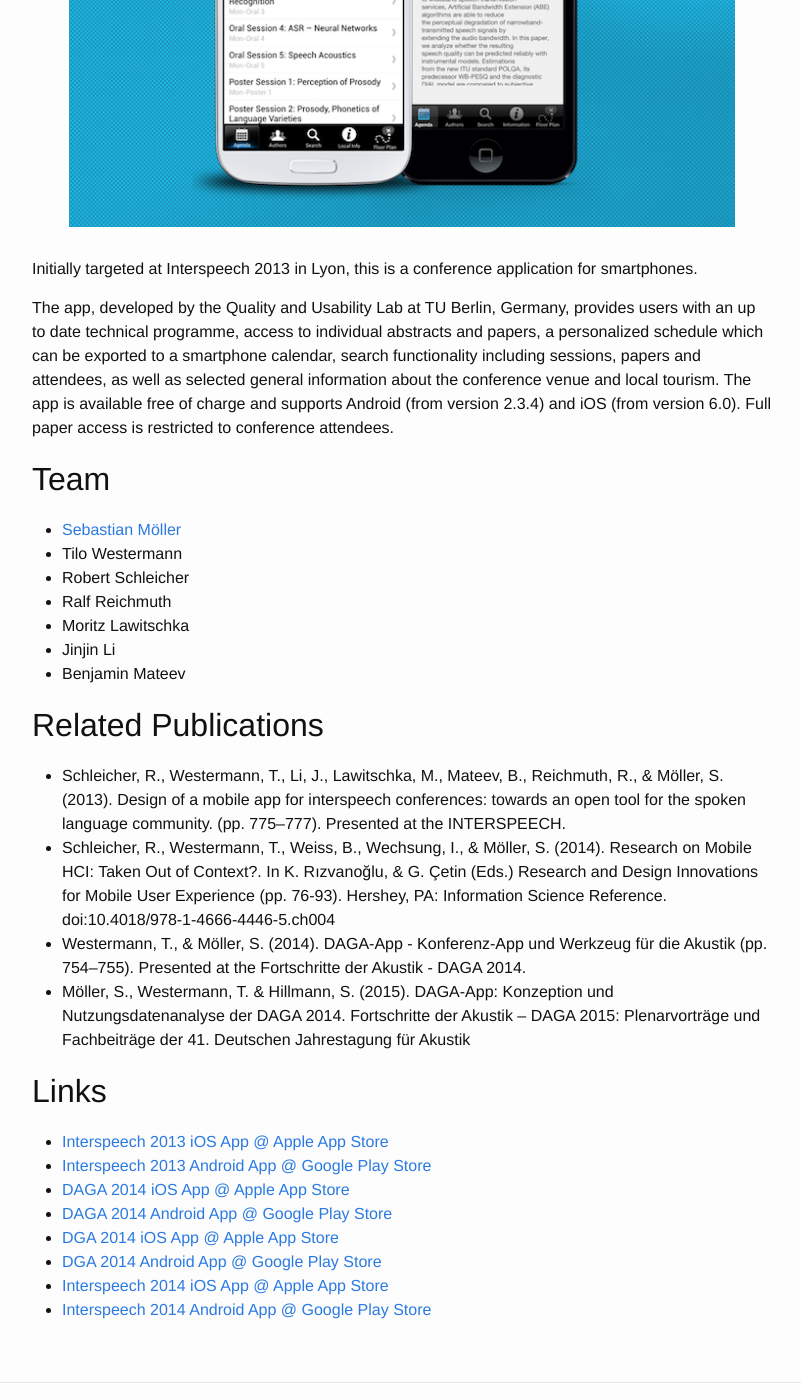
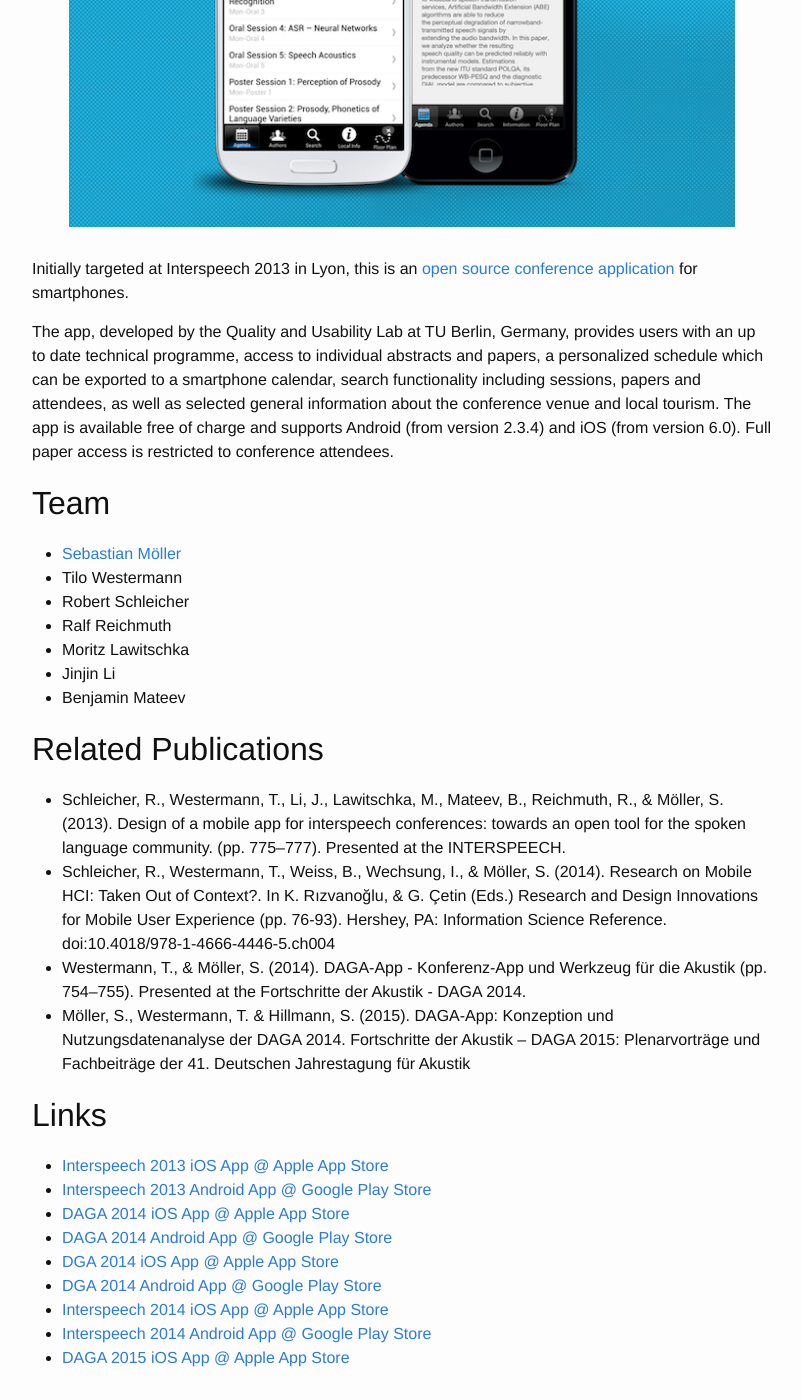
Before and after one commit to tilowestermann/tilowestermann.github.io, a Jekyll site: the page built from QUe.md, in a window 1280 px wide and 1400 px high, scrolled down 392 px. Shown: the whole window, without its empty margins (238-1039 px from the left). Built offline with Jekyll 4.4.1, drawn with Linux system fonts in a browser that asks for light colours.

Commit message:
[QUe] added DAGA 2015 iOS link and link to QUe on Github

```diff
--- a/QUe.md
+++ b/QUe.md
@@ -24,8 +24,9 @@
  - {href: "https://play.google.com/store/apps/details?id=de.qu.dga2014", title: "DGA 2014 Android App @ Google Play Store"}
  - {href: "https://itunes.apple.com/us/app/interspeech-2014/id913928369?mt=8", title: "Interspeech 2014 iOS App @ Apple App Store"}
  - {href: "https://play.google.com/store/apps/details?id=de.tel.quenference.activities", title: "Interspeech 2014 Android App @ Google Play Store"}
+ - {href: "https://itunes.apple.com/us/app/daga-2015/id964465420?mt=8", title: "DAGA 2015 iOS App @ Apple App Store"}
 ---
 
-Initially targeted at Interspeech 2013 in Lyon, this is a conference application for smartphones.
+Initially targeted at Interspeech 2013 in Lyon, this is an [open source conference application](http://qulab.github.io/Que/) for smartphones.
 
 The app, developed by the Quality and Usability Lab at TU Berlin, Germany, provides users with an up to date technical programme, access to individual abstracts and papers, a personalized schedule which can be exported to a smartphone calendar, search functionality including sessions, papers and attendees, as well as selected general information about the conference venue and local tourism. The app is available free of charge and supports Android (from version 2.3.4) and iOS (from version 6.0). Full paper access is restricted to conference attendees.
```
